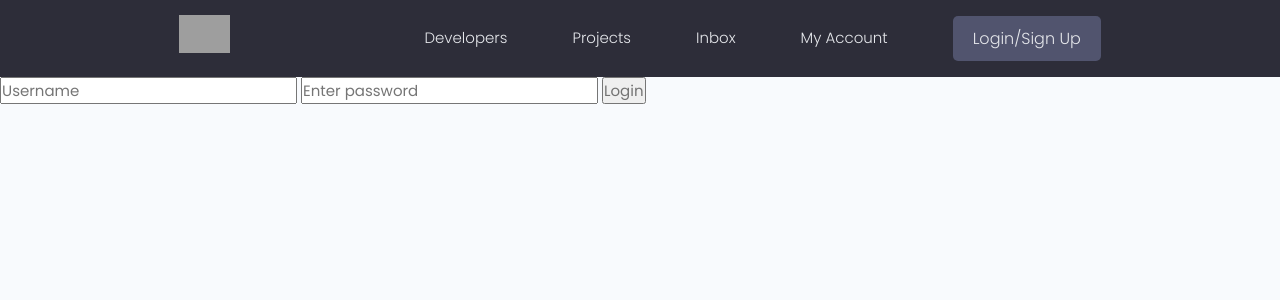
After one commit to MC777/Django-Practice, a Django app: page /login/ in a window 1280 px wide. The commit adds this page. Shown: the top 300 px of the page. Run offline with Django 5.2, Linux system fonts and the light colour scheme; some libraries are stand-ins or nearby versions; grey boxes are pictures that could not be loaded.

Commit message:
User login, logout and flash messages

```diff
--- a/devsearch/projects/views.py
+++ b/devsearch/projects/views.py
@@ -1,5 +1,6 @@
 from django.shortcuts import render, redirect
 from django.http import HttpResponse
+from django.contrib.auth.decorators import login_required
 from .models import Project
 from .forms import ProjectForm
 
@@ -12,6 +13,7 @@ def project(request, pk):
     projectObj = Project.objects.get(id=pk)
     return render(request, 'projects/single-project.html', {'project': projectObj})
 
+@login_required(login_url="login")
 def createProject(request):
     form = ProjectForm()
 
@@ -24,6 +26,7 @@ def createProject(request):
     context =  {'form': form}
     return render(request, "projects/project_form.html", context)
 
+@login_required(login_url="login")
 def updateProject(request, pk):
     project = Project.objects.get(id=pk)
     form = ProjectForm(instance=project)
@@ -37,6 +40,7 @@ def updateProject(request, pk):
     context =  {'form': form}
     return render(request, "projects/project_form.html", context)
 
+@login_required(login_url="login")
 def deleteProject(request, pk):
     project = Project.objects.get(id=pk)
     if request.method == 'POST':
--- a/devsearch/templates/main.html
+++ b/devsearch/templates/main.html
@@ -23,6 +23,14 @@
 <body>
     {% include 'navbar.html' %}
 
+    {% if messages %}
+    <ul class="messages">
+        {% for message in messages %}
+        <li{% if message.tags %} class="{{ message.tags }}" {% endif %}>{{ message }}</li>
+            {% endfor %}
+    </ul>
+    {% endif %}
+
     {% block content %}
 
     {% endblock content %}
--- a/devsearch/templates/navbar.html
+++ b/devsearch/templates/navbar.html
@@ -17,8 +17,12 @@
           <li class="header__menuItem"><a href="{% url 'projects' %}">Projects</a></li>
           <li class="header__menuItem"><a href="">Inbox</a></li>
           <li class="header__menuItem"><a href="">My Account</a></li>
+          {% if request.user.is_authenticated %}
           <li class="header__menuItem"><a href="{% url 'create-project' %}" class="btn btn--sub">Add Project</a></li>
-          <li class="header__menuItem"><a href="" class="btn btn--sub">Login/Sign Up</a></li>
+          <li class="header__menuItem"><a href="{% url 'logout' %}" class="btn btn--sub">Logout</a></li>
+          {% else %}
+          <li class="header__menuItem"><a href="{% url 'login' %}" class="btn btn--sub">Login/Sign Up</a></li>
+          {% endif %}
         </ul>
       </nav>
     </div>
--- /dev/null
+++ b/devsearch/users/templates/users/login-register.html
@@ -0,0 +1,12 @@
+{% extends 'main.html' %}
+{% load static %}
+{% block content %}
+
+<form action="{% url 'login' %}" method="POST">
+    {% csrf_token %}
+    <input type="text" name="username" placeholder="Username">
+    <input type="password" name="password" placeholder="Enter password">
+    <input type="submit" value="Login">
+</form>
+
+{% endblock content %}
--- a/devsearch/users/urls.py
+++ b/devsearch/users/urls.py
@@ -2,6 +2,9 @@ from django.urls import path
 from . import views
 
 urlpatterns = [
+    path('login/', views.loginUser, name="login"),
+    path('logout/', views.logoutUser, name="logout"),
+
     path('', views.profiles, name="profiles"),
     path('profile/<str:pk>/', views.userProfile, name="user-profile"),
 ]
--- a/devsearch/users/views.py
+++ b/devsearch/users/views.py
@@ -1,5 +1,38 @@
-from django.shortcuts import render
+from django.shortcuts import render, redirect
+from django.contrib.auth import login, authenticate, logout
+from django.contrib.auth.decorators import login_required
+from django.contrib import messages
+from django.contrib.auth.models import User
 from .models import Profile
+
+def loginUser(request):
+
+    if request.user.is_authenticated:
+        return redirect('profiles')
+
+    if request.method =='POST':
+        username = request.POST['username']
+        password = request.POST['password']
+
+        try:
+            user = User.objects.get(username=username)
+        except:
+            messages.error(request, 'User not exist')
+
+        user = authenticate(request, username=username, password=password)
+
+        if user is not None:
+            login(request, user)
+            return redirect('profiles')
+        else:
+            messages.error(request, 'Username or password is incorrect')
+
+    return render(request, 'users/login-register.html')
+
+def logoutUser(request):
+    logout(request)
+    messages.error(request, 'User was logged out!')
+    return redirect('login')
 
 def profiles(request):
     profiles = Profile.objects.all()
```
Also changed, not shown: devsearch/db.sqlite3.
